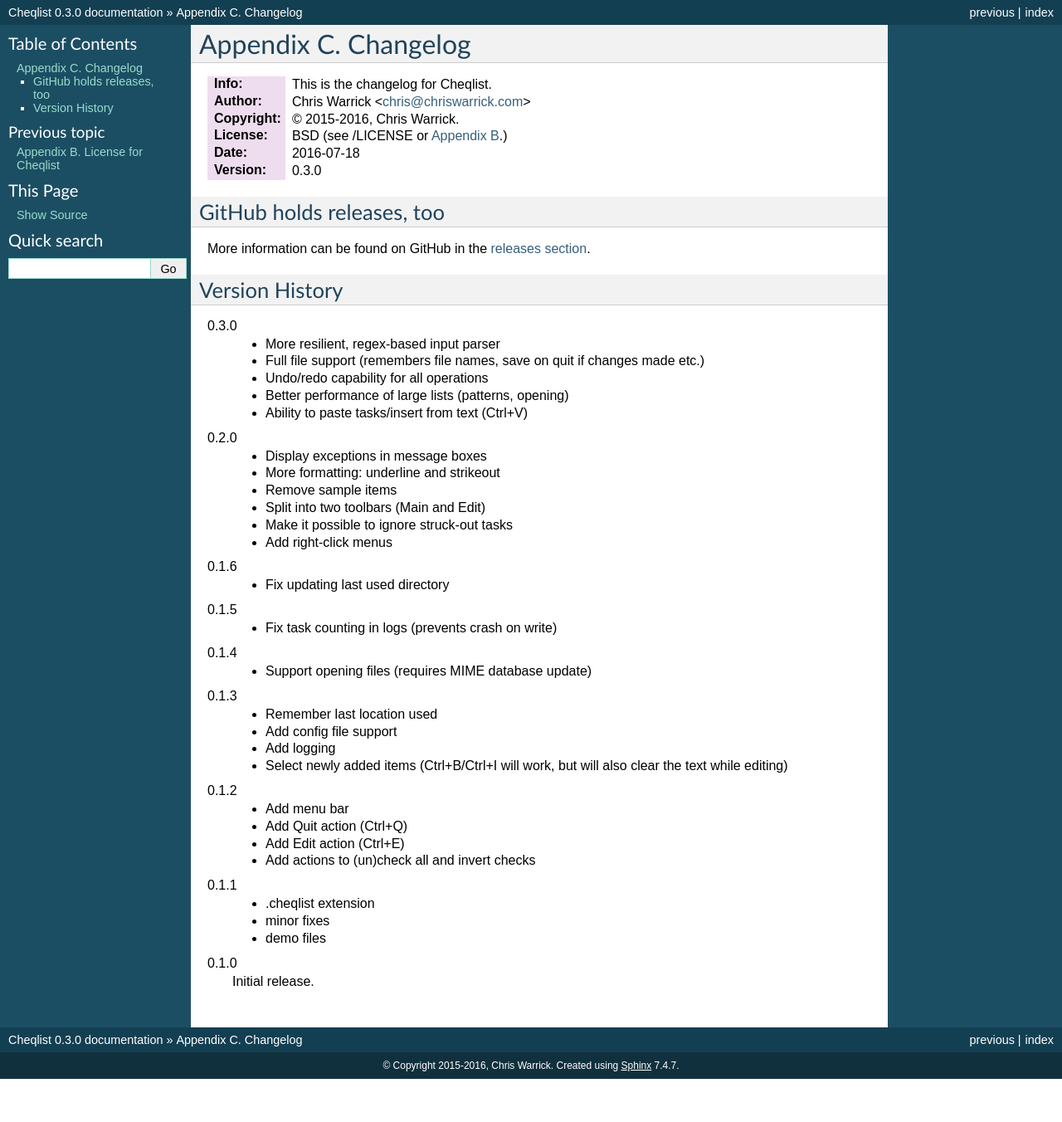
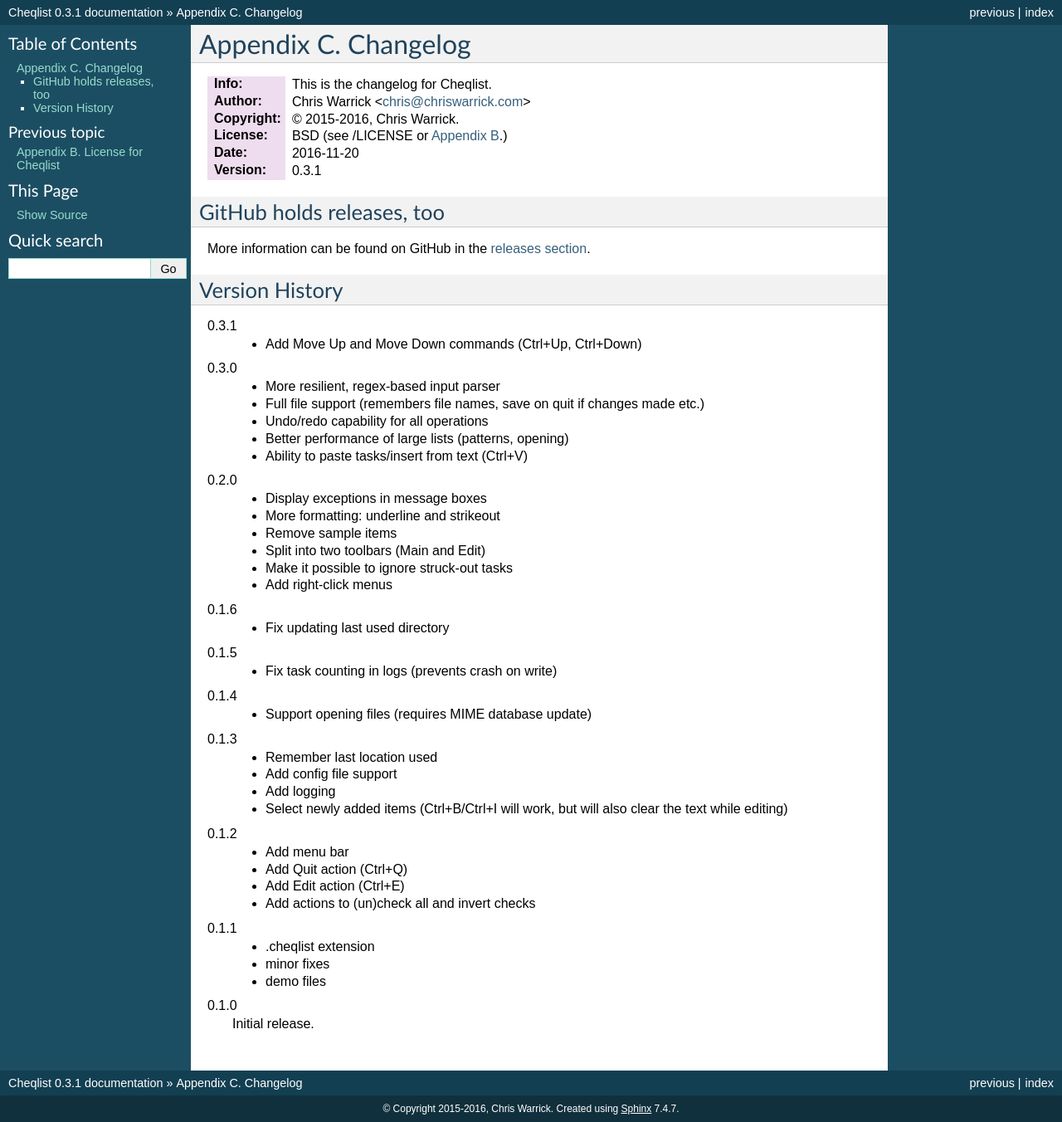
Before and after one commit to Kwpolska/cheqlist, a Sphinx documentation site: the page built from docs/CHANGELOG.rst, in a window 1280 px wide. Shown: the whole page at 83% size. Built offline with Sphinx 7.4.7, drawn with Linux system fonts in a browser that asks for light colours; before the commit the page ends 1300 px from its top, so only the background shows below that.

Commit message:
v0.3.1: add Move Up and Move Down commands
Signed-off-by: Chris Warrick <kwpolska@gmail.com>

```diff
--- a/README.rst
+++ b/README.rst
@@ -4,8 +4,8 @@
 :Info: This is the README file for Cheqlist.
 :Author: Chris Warrick <chris@chriswarrick.com>
 :Copyright: © 2015-2016, Chris Warrick.
-:Date: 2016-07-18
-:Version: 0.3.0
+:Date: 2016-11-20
+:Version: 0.3.1
 
 PURPOSE
 -------
--- a/cheqlist/__init__.py
+++ b/cheqlist/__init__.py
@@ -1,5 +1,5 @@
 # -*- encoding: utf-8 -*-
-# Cheqlist v0.3.0
+# Cheqlist v0.3.1
 # A simple Qt checklist.
 # Copyright © 2015-2016, Chris Warrick.
 # All rights reserved.
@@ -52,7 +52,7 @@
     import ConfigParser as configparser
 
 __title__ = 'Cheqlist'
-__version__ = '0.3.0'
+__version__ = '0.3.1'
 __author__ = 'Chris Warrick'
 __license__ = '3-clause BSD'
 __docformat__ = 'restructuredtext en'
--- a/docs/CHANGELOG.rst
+++ b/docs/CHANGELOG.rst
@@ -5,8 +5,8 @@
 :Author: Chris Warrick <chris@chriswarrick.com>
 :Copyright: © 2015-2016, Chris Warrick.
 :License: BSD (see /LICENSE or :doc:`Appendix B <LICENSE>`.)
-:Date: 2016-07-18
-:Version: 0.3.0
+:Date: 2016-11-20
+:Version: 0.3.1
 
 .. index:: CHANGELOG
 
@@ -18,6 +18,9 @@
 
 Version History
 ===============
+
+0.3.1
+    * Add Move Up and Move Down commands (Ctrl+Up, Ctrl+Down)
 
 0.3.0
     * More resilient, regex-based input parser
--- a/docs/LICENSE.rst
+++ b/docs/LICENSE.rst
@@ -5,8 +5,8 @@
 :Author: Chris Warrick <chris@chriswarrick.com>
 :Copyright: © 2015-2016, Chris Warrick.
 :License: BSD (see /LICENSE or :doc:`Appendix B <LICENSE>`.)
-:Date: 2016-07-18
-:Version: 0.3.0
+:Date: 2016-11-20
+:Version: 0.3.1
 
 .. index:: LICENSE
 
--- a/docs/README.rst
+++ b/docs/README.rst
@@ -4,8 +4,8 @@
 :Info: This is the README file for Cheqlist.
 :Author: Chris Warrick <chris@chriswarrick.com>
 :Copyright: © 2015-2016, Chris Warrick.
-:Date: 2016-07-18
-:Version: 0.3.0
+:Date: 2016-11-20
+:Version: 0.3.1
 
 PURPOSE
 -------
--- a/docs/conf.py
+++ b/docs/conf.py
@@ -48,9 +48,9 @@
 # built documents.
 #
 # The short X.Y version.
-version = '0.3.0'
+version = '0.3.1'
 # The full version, including alpha/beta/rc tags.
-release = '0.3.0'
+release = '0.3.1'
 
 # The language for content autogenerated by Sphinx. Refer to documentation
 # for a list of supported languages.
--- a/setup.py
+++ b/setup.py
@@ -4,7 +4,7 @@
 from setuptools import setup
 
 setup(name='cheqlist',
-      version='0.3.0',
+      version='0.3.1',
       description='A simple Qt checklist.',
       keywords='cheqlist',
       author='Chris Warrick',
```
Also changed, not shown: CHANGELOG.rst (+5 -2 lines), 8 other files.
